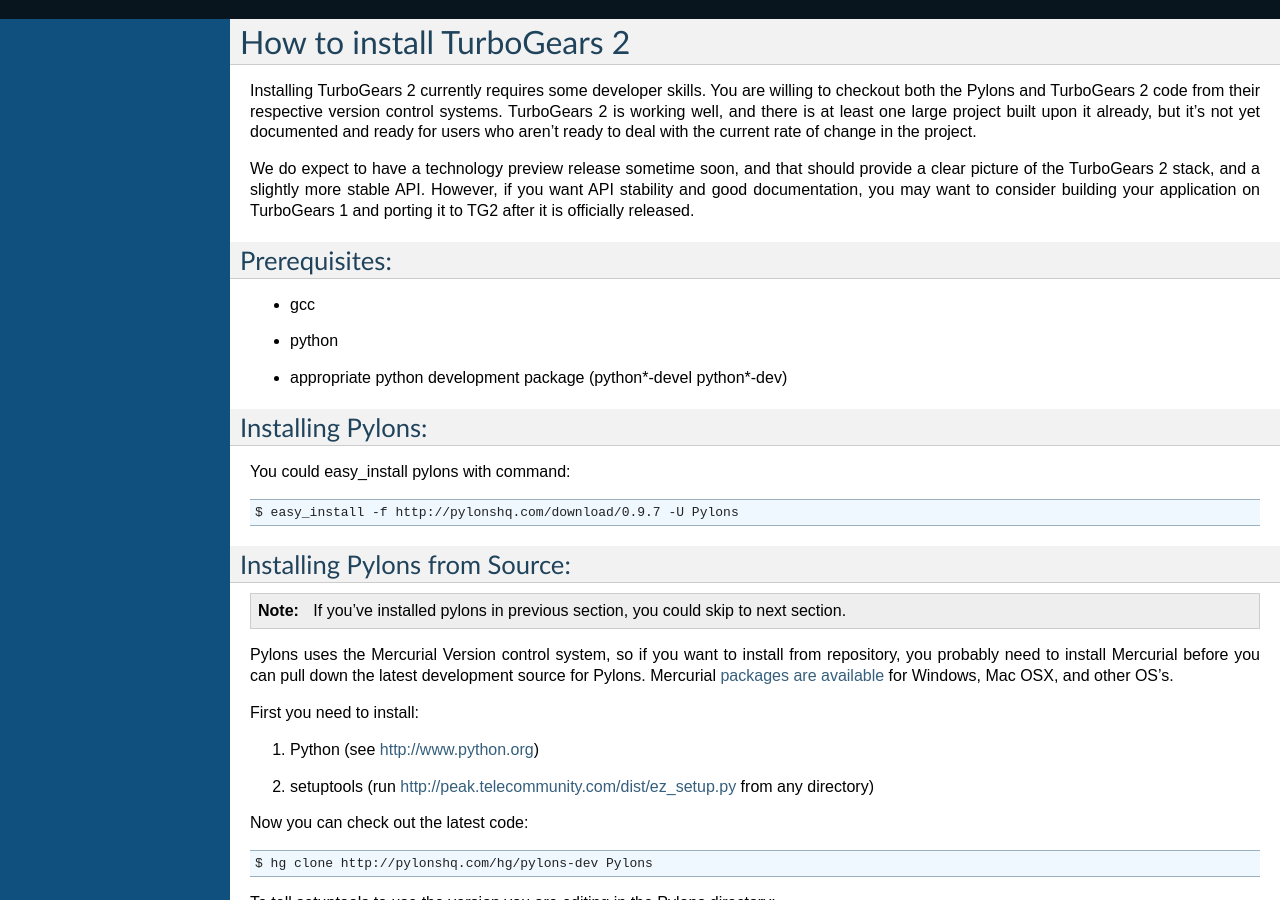
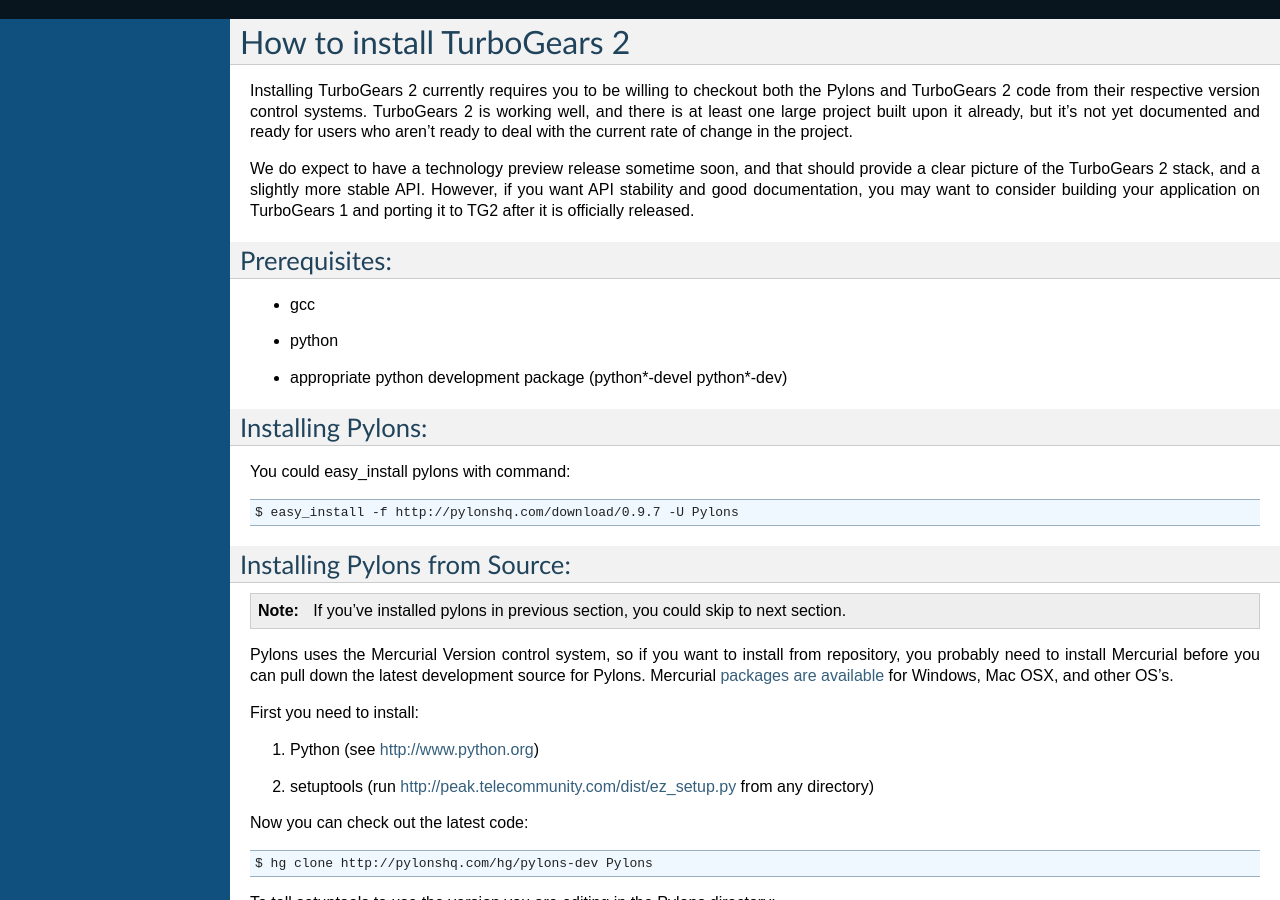
Before and after one commit to TurboGears/tg2, a Sphinx documentation site: the page built from docs/main/DownloadInstall.rst, in a window 1280 px wide and 900 px high. Built offline with Sphinx 7.4.7, drawn with Linux system fonts in a browser that asks for light colours.

Commit message:
A few doc updates.
--HG--
extra : convert_revision : svn%3A77541ad4-5f01-0410-9ede-a1b63cd9a898/trunk%404655

```diff
--- a/docs/main/Controllers.rst
+++ b/docs/main/Controllers.rst
@@ -359,7 +359,6 @@
      def update(self):
         ....
 
-
 So a URL request to .../2007/6/28/0/edit would map first to the
 BlogController's lookup method, which would lookup the date, instantiate
 a new BlogEntryController object (blog_entry), and pass that blog_entry object
--- a/docs/main/DownloadInstall.rst
+++ b/docs/main/DownloadInstall.rst
@@ -1,7 +1,7 @@
 How to install TurboGears 2
 =============================
 
-Installing TurboGears 2 currently requires some developer skills. You are willing to checkout both the Pylons and TurboGears 2 code from their respective version control systems.  TurboGears 2 is working well, and there is at least one large project built upon it already, but it's not yet documented and ready for users who aren't ready to deal with the current rate of change in the project.
+Installing TurboGears 2 currently requires you to be willing to checkout both the Pylons and TurboGears 2 code from their respective version control systems.  TurboGears 2 is working well, and there is at least one large project built upon it already, but it's not yet documented and ready for users who aren't ready to deal with the current rate of change in the project.
 
 We do expect to have a technology preview release sometime soon, and that should provide a clear picture of the TurboGears 2 stack, and a slightly more stable API.   However, if you want API stability and good documentation, you may want to consider building your application on TurboGears 1 and porting it to TG2 after it is officially released.
 
--- a/docs/main/Genshi.rst
+++ b/docs/main/Genshi.rst
@@ -78,12 +78,12 @@
 
 http://genshi.edgewall.org/wiki/Documentation/xml-templates.html
 
-Genshi gothcas
---------------
+Genshi gotchas
+------------------
 
 DO NOT USE 'data' as a key in the return dictionary of your controller. This can provide a somewhat confusing AttributeError on the Context object.   Currently the error message provides no mention of 'data' being a reserved word.
 
 Further Reading
----------------
+-------------------
 
 http://genshi.edgewall.org/wiki/Documentation/xml-templates.html
```
Also changed, not shown: docs/main/Validation.rst (+2 -8 lines).
